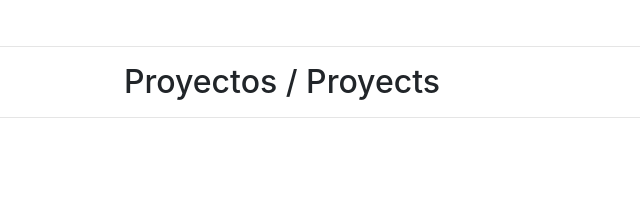
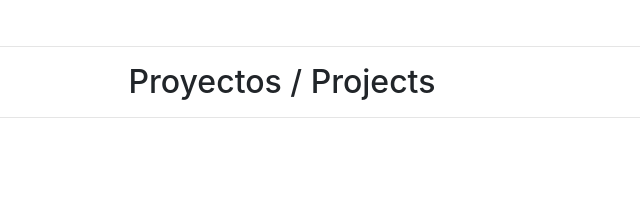
Before and after one commit to martinoremonje/portafolio, a website: page index.html in a window 1280 px wide. Shown: the part 706-929 px from the top of the page, 358-998 px from the left. Drawn offline with nearby package versions, Linux system fonts and the light colour scheme.

Commit message:
Update index.html

```diff
--- a/index.html
+++ b/index.html
@@ -57,7 +57,7 @@
             </div>
         </section>
         <hr>
-        <h2 class="col-12" style="text-align: center;">Proyectos / Proyects</h2>
+        <h2 class="col-12" style="text-align: center;">Proyectos / Projects</h2>
         <hr>
         <section id="proyectos" class="row my-5">
             <div class="col-md-6">
```
